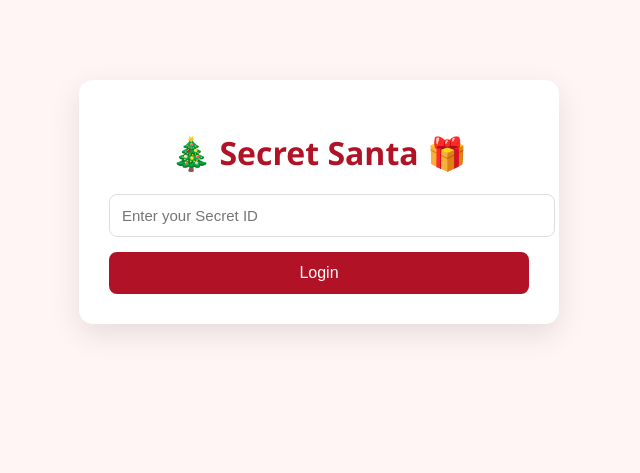
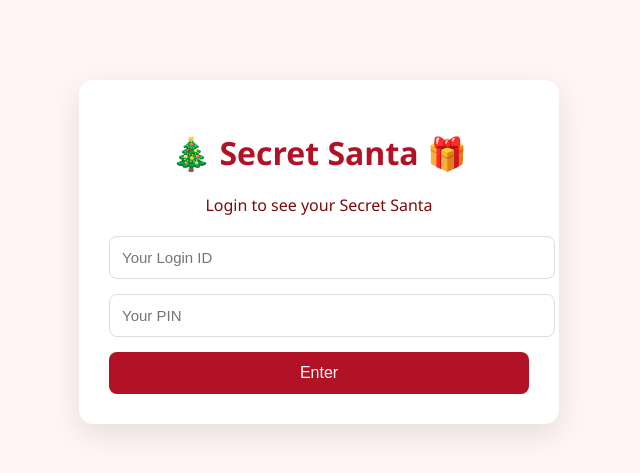
Before and after one commit to GhSho/gatty-ss, a Flask app: page / in a window 1280 px wide. Shown: the top 473 px of the page, without its empty margins (321-961 px from the left). Run offline with Flask 3, Linux system fonts and the light colour scheme.

Commit message:
Update login.html

```diff
--- a/templates/login.html
+++ b/templates/login.html
@@ -8,14 +8,16 @@
 
 <div class="container">
     <h1>🎄 Secret Santa 🎁</h1>
+    <p style="margin-bottom: 20px;">Login to see your Secret Santa</p>
 
     {% if error %}
         <div class="error">{{ error }}</div>
     {% endif %}
 
     <form method="POST">
-        <input type="text" name="user_id" placeholder="Enter your Secret ID" required>
-        <button type="submit">Login</button>
+        <input type="text" name="user_id" placeholder="Your Login ID" required>
+        <input type="password" name="pin" placeholder="Your PIN" required>
+        <button type="submit">Enter</button>
     </form>
 </div>
 
```
